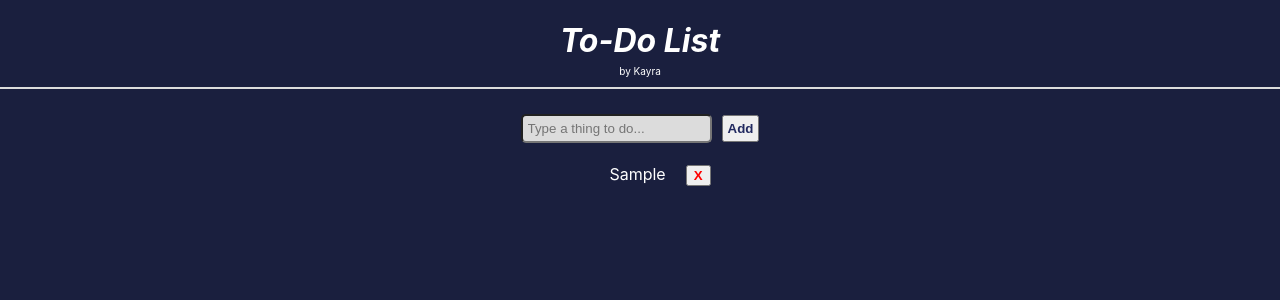
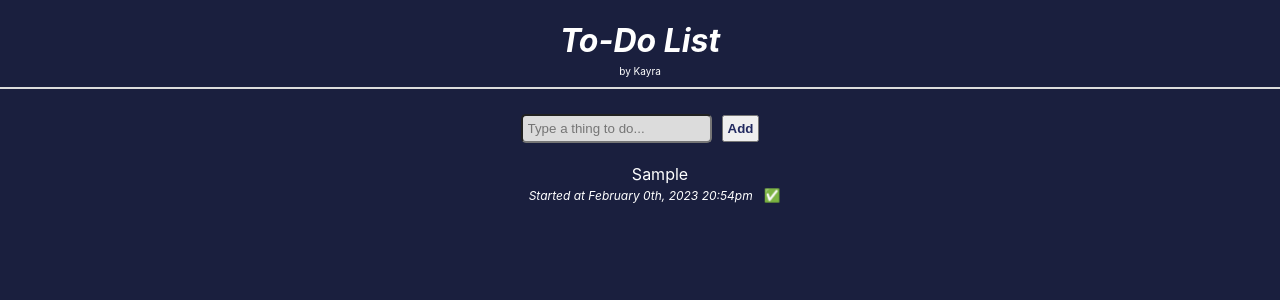
Before and after one commit to kKavlak/RTD, a React (Create React App) app: page / in a window 1280 px wide. Both pictures are taken after typing "Sample" into the empty fields and a click on the button "Add". Shown: the top 300 px of the page. Built offline with nearby package versions, Linux system fonts and the light colour scheme.

Commit message:
Time Update
Now Items have a starting time attached to them

```diff
--- a/package.json
+++ b/package.json
@@ -6,6 +6,7 @@
     "@testing-library/jest-dom": "^5.16.5",
     "@testing-library/react": "^13.4.0",
     "@testing-library/user-event": "^13.5.0",
+    "moment": "^2.29.4",
     "react": "^18.2.0",
     "react-dom": "^18.2.0",
     "react-scripts": "5.0.1",
--- a/src/App.css
+++ b/src/App.css
@@ -5,7 +5,7 @@ h1{
   margin-bottom: 5px;
   font-style: italic;
 }
-p{
+#signature{
   margin-top: 5px;
   font-size: 10px;
   margin-bottom: 2.5em;
@@ -27,10 +27,10 @@ ul{
   list-style: none;
 }
 ul button{
-  color: red;
-  font-weight: bold;
-  margin-left: 20px;
-  margin-right: 0px;
+  padding: 0px 0px;
+  margin: 0px 10px;
+  background-color: rgba(0,0,0,0);
+  border: solid 1px rgba(0,0,0,0);
 }
 li{
   margin-top: 5px;
@@ -44,3 +44,13 @@ li{
 #holder{
   text-align: center;
 }
+button{
+  cursor: pointer;
+}
+#whatTime{
+  font-size: 0.75em;
+  font-style: italic;
+}
+span span{
+  font-weight: bold;
+}
--- a/src/App.js
+++ b/src/App.js
@@ -1,4 +1,5 @@
 import React, {useEffect, useState, useRef} from 'react';
+import moment from 'moment/moment';
 import { useKeys } from './useKeys';
 import './App.css';
 
@@ -18,7 +19,8 @@ function App() {
     if(newThing !== ''){
       const thing = {
         value: newThing,
-        id:things.length + 1
+        id:things.length + 1,
+        atTime: moment().format('MMMM do, yyyy H:mma')
       };
       setThings(oldList => [...oldList,thing]);
       localStorage.setItem('stuff',JSON.stringify([...things,thing]));
@@ -40,7 +42,7 @@ function App() {
   return (
     <div className="App">
       <h1>To-Do List</h1>
-      <p>by Kayra</p>
+      <p id='signature'>by Kayra</p>
 
       <input id='inputText'
           type="text"
@@ -55,8 +57,8 @@ function App() {
         {things.map(thing =>{
           return(
             <li key={thing.id}>
-              {thing.value}
-              <button onClick={() => deleteThing(thing.id)}>X</button>
+              {thing.value} <br /><span id='whatTime'> Started at {thing.atTime}</span>
+              <button onClick={() => deleteThing(thing.id)}>&#9989;</button>
             </li> )
         })}
       </ul>
```
Also changed, not shown: 1 other file (tests, documents, lock files or other folders).
